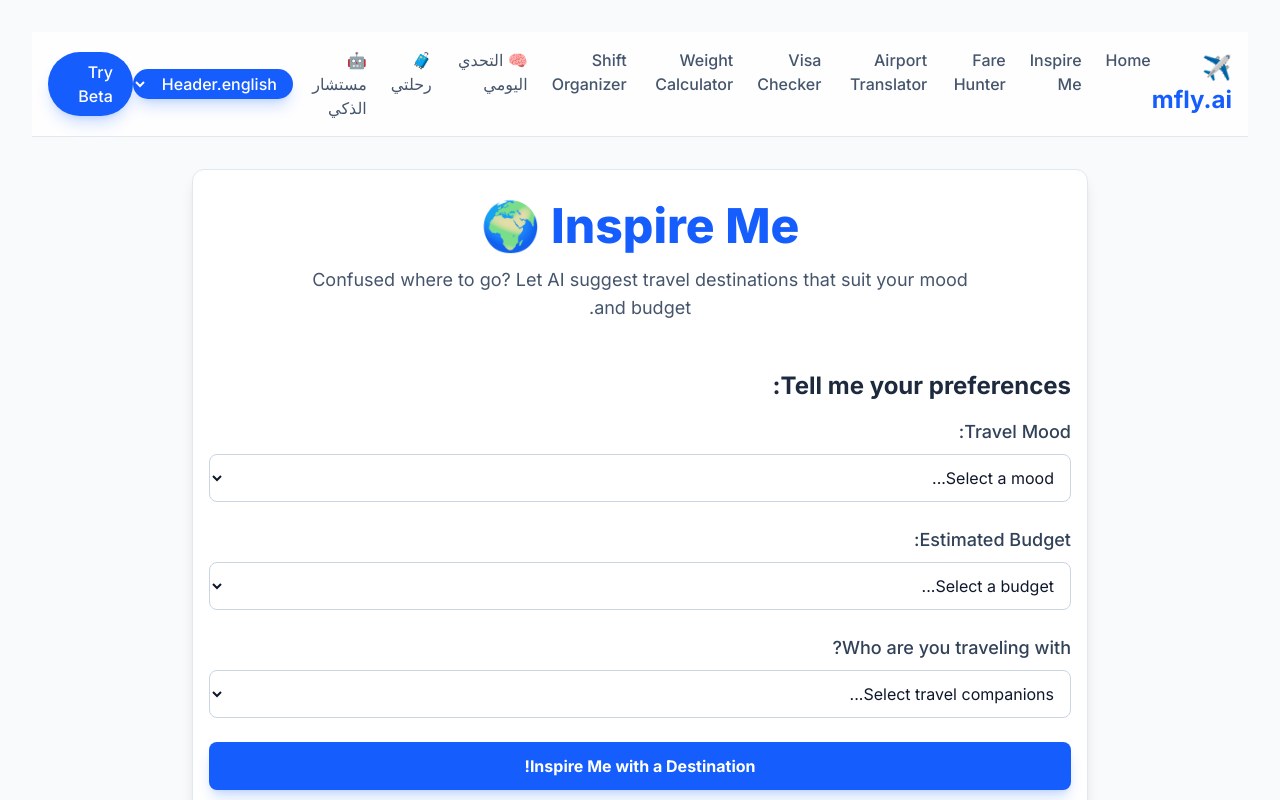
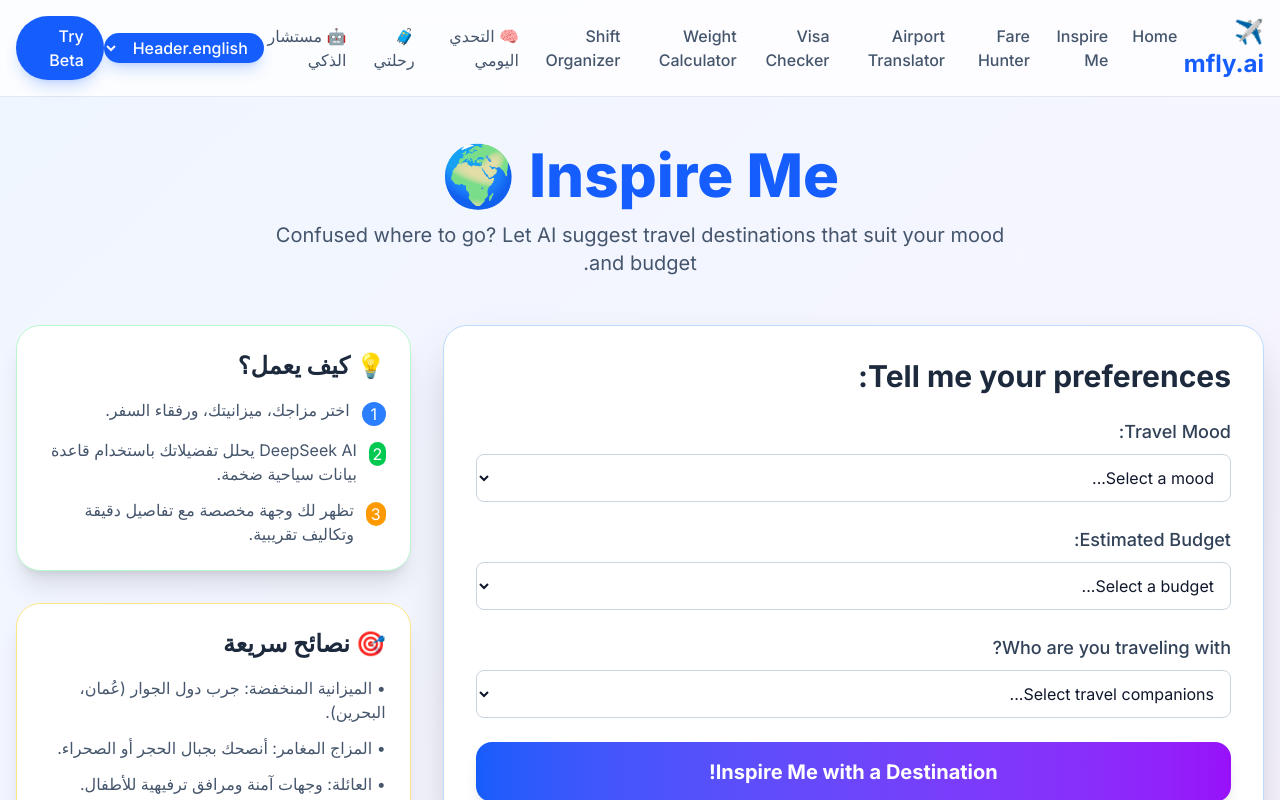
Before and after one commit to MuwaizriLab/mfly-ai, a Next.js app: page /en/inspire-me in a window 1280 px wide. Shown: the top 800 px of the page. Built offline with nearby package versions, Linux system fonts and the light colour scheme.

Commit message:
feat: ربط DeepSeek API في صفحة 'ألهمني' و'مستشار السفر'

```diff
--- a/app/[locale]/inspire-me/page.tsx
+++ b/app/[locale]/inspire-me/page.tsx
@@ -1,34 +1,78 @@
-import React from 'react';
+'use client';
+
+import React, { useState } from 'react';
 import { useTranslations } from 'next-intl';
-import Header from '@/components/Header'; // Import the new Header component
+import Header from '@/components/Header';
 
 export default function InspireMePage() {
   const t = useTranslations('InspireMePage');
+  const [mood, setMood] = useState('');
+  const [budget, setBudget] = useState('');
+  const [companions, setCompanions] = useState('');
+  const [suggestion, setSuggestion] = useState('');
+  const [loading, setLoading] = useState(false);
+  const [error, setError] = useState('');
+
+  const handleInspire = async (e: React.FormEvent) => {
+    e.preventDefault();
+    if (!mood || !budget || !companions) {
+      setError('الرجاء اختيار جميع الخيارات.');
+      return;
+    }
+
+    setLoading(true);
+    setError('');
+    setSuggestion('');
+
+    try {
+      const res = await fetch('/api/inspire', {
+        method: 'POST',
+        headers: { 'Content-Type': 'application/json' },
+        body: JSON.stringify({ mood, budget, companions }),
+      });
+
+      const data = await res.json();
+
+      if (!res.ok) {
+        throw new Error(data.error || 'حدث خطأ في الخادم.');
+      }
+
+      setSuggestion(data.suggestion);
+    } catch (err: any) {
+      setError(err.message || 'تعذر الاتصال بالخادم. جرب مرة أخرى.');
+    } finally {
+      setLoading(false);
+    }
+  };
 
   return (
-    <div className="min-h-screen bg-slate-50 text-slate-900 font-sans p-8" dir="rtl">
+    <div className="min-h-screen bg-gradient-to-br from-blue-50 to-purple-50 text-slate-900 font-sans" dir="rtl">
       <Header />
 
-      <main className="container mx-auto px-4 max-w-4xl bg-white p-8 rounded-xl shadow-lg border border-slate-200 mt-8">
+      <main className="container mx-auto px-4 py-12">
         <header className="mb-12 text-center">
-          <h1 className="text-4xl md:text-5xl font-extrabold text-blue-600 mb-4">
+          <h1 className="text-5xl md:text-6xl font-extrabold text-blue-600 mb-4">
             {t('title')}
           </h1>
-          <p className="text-lg text-slate-600 max-w-2xl mx-auto">
+          <p className="text-xl text-slate-600 max-w-3xl mx-auto">
             {t('subtitle')}
           </p>
         </header>
 
-        <section className="mb-8">
-          <h2 className="text-2xl font-bold text-slate-800 mb-4">{t('preferencesTitle')}</h2>
-          <form className="space-y-6">
+        <section className="grid grid-cols-1 lg:grid-cols-3 gap-8">
+          <div className="lg:col-span-2 bg-white p-8 rounded-3xl shadow-2xl border border-blue-200">
+            <h2 className="text-3xl font-bold text-slate-800 mb-6">{t('preferencesTitle')}</h2>
+            <form className="space-y-6" onSubmit={handleInspire}>
               <div>
                 <label htmlFor="mood" className="block text-lg font-medium text-slate-700 mb-2">
                   {t('moodLabel')}
                 </label>
                 <select
                   id="mood"
+                  value={mood}
+                  onChange={(e) => setMood(e.target.value)}
                   className="w-full p-3 border border-slate-300 rounded-lg focus:ring-blue-500 focus:border-blue-500"
+                  required
                 >
                   <option value="">{t('selectMood')}</option>
                   <option value="استرخاء">{t('relaxation')}</option>
@@ -46,7 +90,10 @@ export default function InspireMePage() {
                 </label>
                 <select
                   id="budget"
+                  value={budget}
+                  onChange={(e) => setBudget(e.target.value)}
                   className="w-full p-3 border border-slate-300 rounded-lg focus:ring-blue-500 focus:border-blue-500"
+                  required
                 >
                   <option value="">{t('selectBudget')}</option>
                   <option value="منخفضة">{t('lowBudget')}</option>
@@ -61,7 +108,10 @@ export default function InspireMePage() {
                 </label>
                 <select
                   id="companions"
+                  value={companions}
+                  onChange={(e) => setCompanions(e.target.value)}
                   className="w-full p-3 border border-slate-300 rounded-lg focus:ring-blue-500 focus:border-blue-500"
+                  required
                 >
                   <option value="">{t('selectCompanions')}</option>
                   <option value="منفرد">{t('solo')}</option>
@@ -71,20 +121,101 @@ export default function InspireMePage() {
                 </select>
               </div>
 
-            <button className="w-full bg-blue-600 text-white px-6 py-3 rounded-lg font-bold hover:bg-blue-700 transition shadow-lg shadow-blue-600/20">
-              {t('inspireMeButton')}
+              {error && (
+                <div className="p-4 bg-red-100 text-red-800 rounded-lg">
+                  ⚠️ {error}
+                </div>
+              )}
+
+              <button
+                type="submit"
+                disabled={loading}
+                className={`w-full py-4 rounded-2xl font-bold text-xl transition-all ${loading ? 'bg-slate-400' : 'bg-gradient-to-r from-blue-600 to-purple-600 hover:from-blue-700 hover:to-purple-700'} text-white shadow-lg hover:shadow-xl`}
+              >
+                {loading ? (
+                  <span className="flex items-center justify-center">
+                    <svg className="animate-spin h-6 w-6 mr-3 text-white" xmlns="http://www.w3.org/2000/svg" fill="none" viewBox="0 0 24 24">
+                      <circle className="opacity-25" cx="12" cy="12" r="10" stroke="currentColor" strokeWidth="4"></circle>
+                      <path className="opacity-75" fill="currentColor" d="M4 12a8 8 0 018-8V0C5.373 0 0 5.373 0 12h4zm2 5.291A7.962 7.962 0 014 12H0c0 3.042 1.135 5.824 3 7.938l3-2.647z"></path>
+                    </svg>
+                    جاري توليد الاقتراح...
+                  </span>
+                ) : (
+                  t('inspireMeButton')
+                )}
               </button>
             </form>
+          </div>
+
+          <div className="space-y-8">
+            <div className="bg-white p-6 rounded-3xl shadow-xl border border-green-200">
+              <h3 className="text-2xl font-bold text-slate-800 mb-4">💡 كيف يعمل؟</h3>
+              <ul className="space-y-3 text-slate-600">
+                <li className="flex items-start">
+                  <div className="w-6 h-6 bg-blue-500 text-white rounded-full flex items-center justify-center mt-1 ml-3">1</div>
+                  <span>اختر مزاجك، ميزانيتك، ورفقاء السفر.</span>
+                </li>
+                <li className="flex items-start">
+                  <div className="w-6 h-6 bg-green-500 text-white rounded-full flex items-center justify-center mt-1 ml-3">2</div>
+                  <span>DeepSeek AI يحلل تفضيلاتك باستخدام قاعدة بيانات سياحية ضخمة.</span>
+                </li>
+                <li className="flex items-start">
+                  <div className="w-6 h-6 bg-amber-500 text-white rounded-full flex items-center justify-center mt-1 ml-3">3</div>
+                  <span>تظهر لك وجهة مخصصة مع تفاصيل دقيقة وتكاليف تقريبية.</span>
+                </li>
+              </ul>
+            </div>
+
+            <div className="bg-white p-6 rounded-3xl shadow-xl border border-amber-200">
+              <h3 className="text-2xl font-bold text-slate-800 mb-4">🎯 نصائح سريعة</h3>
+              <ul className="space-y-3 text-slate-600">
+                <li>• الميزانية المنخفضة: جرب دول الجوار (عُمان، البحرين).</li>
+                <li>• المزاج المغامر: أنصحك بجبال الحجر أو الصحراء.</li>
+                <li>• العائلة: وجهات آمنة ومرافق ترفيهية للأطفال.</li>
+                <li>• شهر العسل: بحر الكاريبي أو جزر المالديف.</li>
+              </ul>
+            </div>
+          </div>
         </section>
 
+        {suggestion && (
+          <section className="mt-12 bg-gradient-to-r from-green-50 to-blue-50 p-8 rounded-3xl border border-green-300">
+            <h2 className="text-3xl font-bold text-slate-800 mb-6">✨ اقتراحنا الذكي لك</h2>
+            <div className="prose prose-lg max-w-none text-slate-700 whitespace-pre-line">
+              {suggestion}
+            </div>
+            <div className="mt-8 flex gap-4">
+              <button
+                onClick={() => navigator.clipboard.writeText(suggestion)}
+                className="px-6 py-3 bg-slate-800 text-white rounded-xl font-bold hover:bg-slate-900 transition"
+              >
+                📋 نسخ الاقتراح
+              </button>
+              <button
+                onClick={() => window.location.reload()}
+                className="px-6 py-3 bg-gradient-to-r from-blue-500 to-purple-500 text-white rounded-xl font-bold hover:from-blue-600 hover:to-purple-600 transition"
+              >
+                🔄 تجربة جديدة
+              </button>
+            </div>
+          </section>
+        )}
+
+        {!suggestion && !loading && (
           <section className="mt-12">
             <h2 className="text-2xl font-bold text-slate-800 mb-4">{t('suggestionsTitle')}</h2>
-          <div className="bg-slate-100 p-6 rounded-lg text-slate-700 text-center">
+            <div className="bg-slate-100 p-8 rounded-2xl text-slate-700 text-center">
               <p className="text-lg">{t('suggestionsText')}</p>
               <p className="text-sm text-slate-500 mt-2">{t('suggestionsDeveloping')}</p>
             </div>
           </section>
+        )}
       </main>
+
+      <footer className="mt-16 text-center text-slate-500">
+        <p>🤖 الاقتراحات تولّد باستخدام DeepSeek AI. الدقة عالية والتحديثات يومية.</p>
+        <p className="text-sm mt-2">الخدمة مجانية حالياً. قد تصبح جزءاً من اشتراك Premium في المستقبل.</p>
+      </footer>
     </div>
   );
 }
--- /dev/null
+++ b/app/api/inspire/route.ts
@@ -0,0 +1,55 @@
+import { NextRequest, NextResponse } from 'next/server';
+
+export async function POST(request: NextRequest) {
+  try {
+    const { mood, budget, companions } = await request.json();
+
+    const prompt = `
+أنت مستشار سفر ذكي لموقع mfly.ai.
+المستخدم يبحث عن وجهة سفر تناسب:
+- المزاج: ${mood}
+- الميزانية: ${budget}
+- الرفقاء: ${companions}
+
+أجب بلغة عربية فصيحة وبلهجة كويتية محترمة.
+قدم:
+1. اسم الوجهة المقترحة (دولة/مدينة).
+2. لماذا تناسب معطيات المستخدم.
+3. معلومات سريعة: الفيزا (للمواطن الكويتي)، الطقس، أفضل وقت للزيارة.
+4. مقترح برنامج تقريبي (3-5 أيام) مع تقدير تكاليف.
+5. نصيحة ذكية لتوفير المال أو الوقت.
+
+كن مُفصلاً ودقيقاً وودوداً.
+`;
+
+    // استدعاء DeepSeek API
+    const response = await fetch('https://api.deepseek.com/chat/completions', {
+      method: 'POST',
+      headers: {
+        'Authorization': `Bearer ${process.env.DEEPSEEK_API_KEY}`,
+        'Content-Type': 'application/json',
+      },
+      body: JSON.stringify({
+        model: 'deepseek-chat',
+        messages: [
+          { role: 'system', content: 'أنت مستشار سفر خبير، تعمل لصالح منصة mfly.ai.' },
+          { role: 'user', content: prompt }
+        ],
+        max_tokens: 800,
+      }),
+    });
+
+    const data = await response.json();
+
+    if (data.error) {
+      return NextResponse.json({ error: data.error.message }, { status: 500 });
+    }
+
+    const suggestion = data.choices[0]?.message?.content || 'عذراً، لم أستطع توليد اقتراح في الوقت الحالي.';
+
+    return NextResponse.json({ suggestion });
+  } catch (error) {
+    console.error('Inspire API error:', error);
+    return NextResponse.json({ error: 'Internal server error' }, { status: 500 });
+  }
+}
```
Also changed, not shown: app/api/chat/route.ts (+4 -4 lines). Lines whose indentation alone changed are shown as unchanged.
